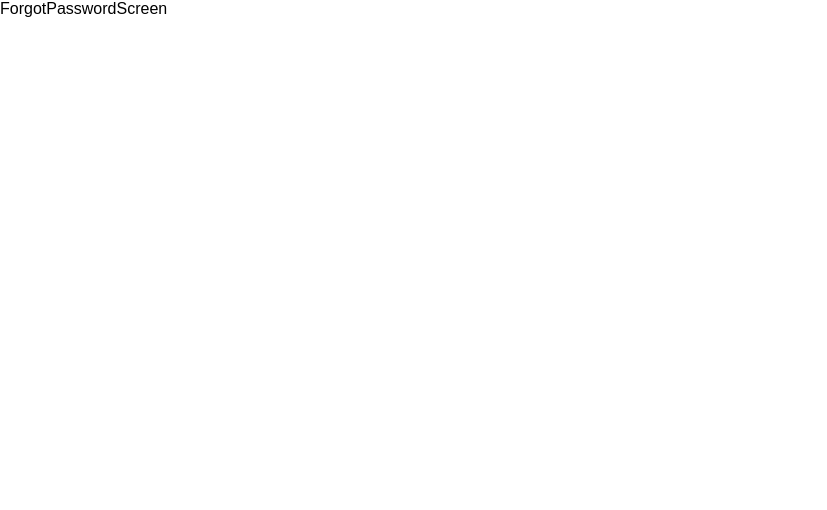
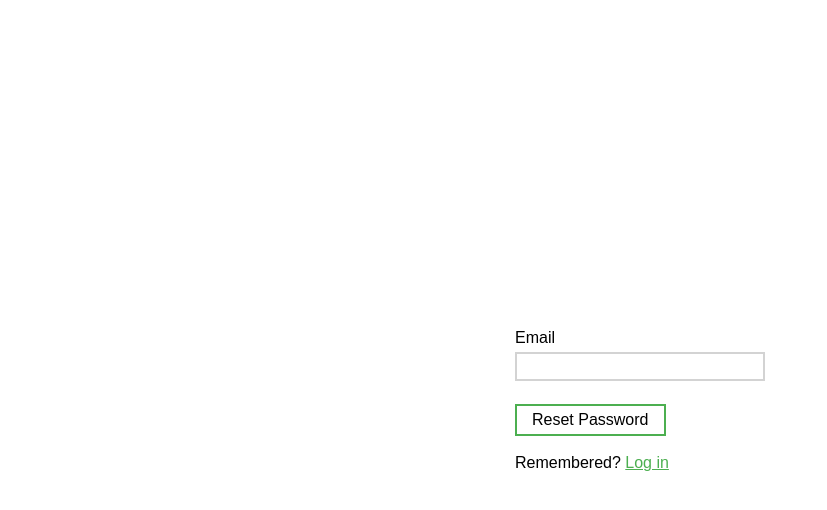
Before and after one commit to adroste/tuc-astro-nowte, a React (Create React App) app in the folder client-user/: page / in a window 1280 px wide. Both pictures are taken after a click on the link "forgot password". Shown: the top 510 px of the page, without its empty margins (0-827 px from the left). Built offline with nearby package versions, Linux system fonts and the light colour scheme.

Commit message:
added view for forgot password screen

```diff
--- a/client-user/src/screens/ForgotPasswordScreen.js
+++ b/client-user/src/screens/ForgotPasswordScreen.js
@@ -1,6 +1,11 @@
 import React from 'react';
 import PropTypes from 'prop-types';
-
+import LabelledInputBox from "../ui/base/LabelledInputBox";
+import Button from "../ui/base/Button";
+import './UserForms.css';
+import LinkedText from "../ui/base/LinkedText";
+import {store} from "../Redux";
+import * as action from "../Actions"
 export default class ForgotPasswordScreen extends React.Component {
     /**
      * propTypes
@@ -14,10 +19,29 @@ export default class ForgotPasswordScreen extends React.Component {
         return {};
     }
 
+    handleLoginClick = () => {
+        store.dispatch(action.stateChange("login"));
+    };
+
+    handleResetClick = () => {
+        // TODO
+    };
+
     render() {
         return (
-            <div>
-                ForgotPasswordScreen
+            <div className="centered-form">
+                <div className="centered-form-inner">
+                    <LabelledInputBox
+                        label="Email"
+                        name="email"
+                        onClick={this.handleResetClick}
+                    />
+                    <br/>
+                    <Button label="Reset Password"/>
+                    <br/>
+                    <br/>
+                    Remembered? <LinkedText label="Log in" onClick={this.handleLoginClick}/>
+                </div>
             </div>
         );
     }
--- a/client-user/src/ui/base/Button.css
+++ b/client-user/src/ui/base/Button.css
@@ -17,3 +17,8 @@
     user-select: none;
     cursor: pointer;
 }
+
+.button:active {
+    background-color: white;
+    color: black;
+}
```
Also changed, not shown: client-user/src/Redux.js (+0 -7 lines).
